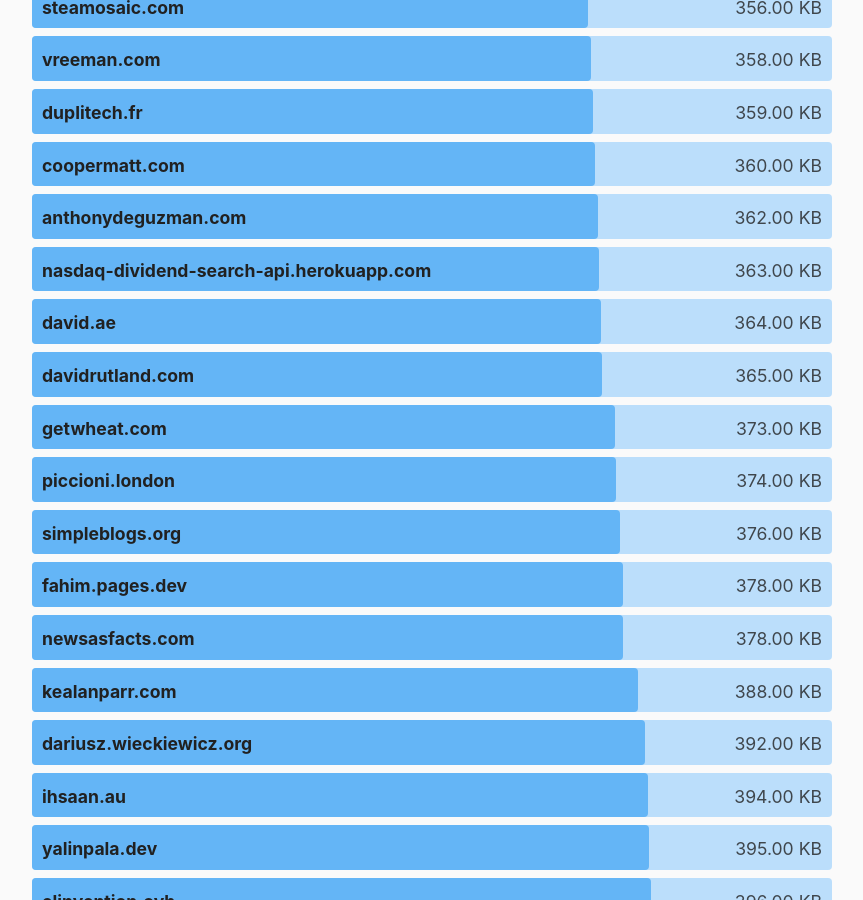
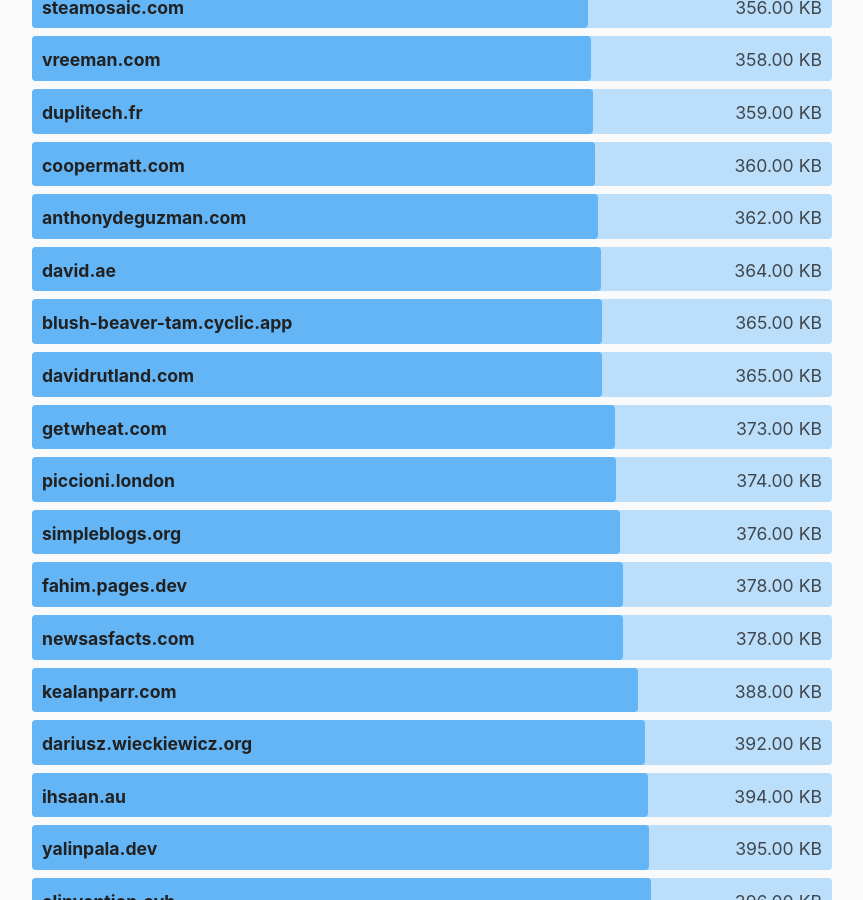
Before and after one commit to kevquirk/512kb.club, a Jekyll site: the page built from index.md, in a window 1280 px wide and 900 px high, scrolled down 26897 px. Shown: the whole window, without its empty margins (208-1071 px from the left). Built offline with Jekyll 4.4.1, drawn with Linux system fonts in a browser that asks for light colours.

Commit message:
Update: Changed outdated URL with new one
Waterfall info: https://gtmetrix.com/reports/blush-beaver-tam.cyclic.app/NEbfFeYN/

```diff
--- a/_data/sites.yml
+++ b/_data/sites.yml
@@ -413,6 +413,11 @@
   size: 42.7
   last_checked: 2022-05-15
 
+- domain: blush-beaver-tam.cyclic.app
+  url: https://blush-beaver-tam.cyclic.app
+  size: 365
+  last_checked: 2022-09-12
+
 - domain: boehs.org
   url: http://boehs.org/
   size: 86.0
@@ -1653,11 +1658,6 @@
   size: 9.8
   last_checked: 2022-04-26
 
-- domain: nasdaq-dividend-search-api.herokuapp.com
-  url: https://nasdaq-dividend-search-api.herokuapp.com/
-  size: 363
-  last_checked: 2022-04-29
-
 - domain: nayuki.io
   url: https://www.nayuki.io/
   size: 426
```
